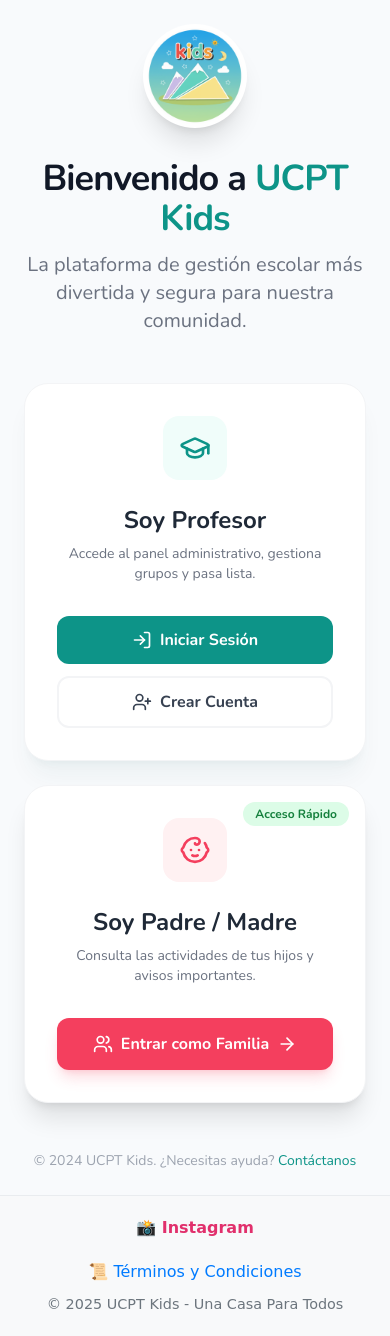
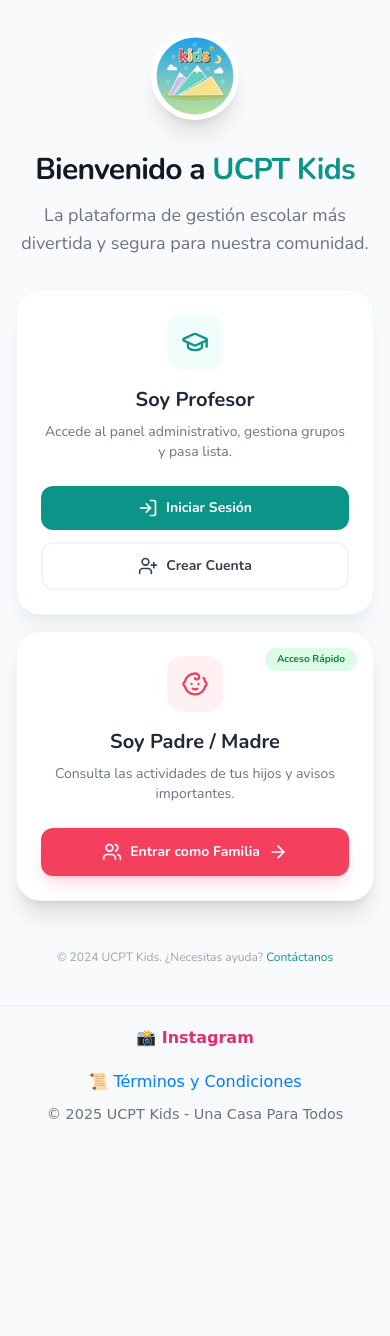
Before and after one commit to hidalgoalan84-a11y/ucptkids, a React (Vite) app in the folder client/: page / in a window 390 px wide. After the commit the page ends 1145 px from the top, so only its background shows below. Built offline with nearby package versions, Linux system fonts and the light colour scheme.

Commit message:
Fix: Landing Page blobs responsive y padding movil

```diff
--- a/client/src/pages/LandingPage.jsx
+++ b/client/src/pages/LandingPage.jsx
@@ -13,7 +13,6 @@ function LandingPage() {
   const navigate = useNavigate();
 
   const handleParentLogin = () => {
-    // Mantenemos la lógica original: Sesión temporal de Padre
     localStorage.setItem('user', JSON.stringify({ username: 'Padre de Familia', role: 'parent' }));
     navigate('/dashboard');
   };
@@ -32,80 +31,83 @@ function LandingPage() {
   };
 
   return (
-    <div className="min-h-screen bg-surface flex flex-col items-center justify-center p-6 relative overflow-hidden font-sans">
+    // 1. CORRECCIÓN: Padding responsivo (p-4 en móvil, p-6 en PC) y ancho máximo controlado
+    <div className="min-h-screen bg-surface flex flex-col items-center justify-center p-4 md:p-6 relative overflow-hidden font-sans w-full max-w-[100vw]">
 
-      {/* Fondo decorativo sutil */}
-      <div className="absolute top-[-20%] right-[-10%] w-[600px] h-[600px] bg-primary-100 rounded-full blur-3xl opacity-40 -z-10"></div>
-      <div className="absolute bottom-[-20%] left-[-10%] w-[500px] h-[500px] bg-accent-100 rounded-full blur-3xl opacity-40 -z-10"></div>
+      {/* 2. CORRECCIÓN DE FONDO:
+         Antes: w-[600px] (Muy grande para móvil)
+         Ahora: w-64 (256px en móvil) -> md:w-[600px] (Grande solo en PC)
+      */}
+      <div className="absolute top-[-10%] right-[-10%] w-64 h-64 md:w-[600px] md:h-[600px] bg-primary-100 rounded-full blur-3xl opacity-40 -z-10"></div>
+      <div className="absolute bottom-[-10%] left-[-10%] w-64 h-64 md:w-[500px] md:h-[500px] bg-accent-100 rounded-full blur-3xl opacity-40 -z-10"></div>
 
       <motion.div
         variants={containerVariants}
         initial="hidden"
         animate="visible"
-        className="w-full max-w-4xl"
+        className="w-full max-w-4xl z-10" // z-10 para asegurar que esté sobre el fondo
       >
         {/* HEADER CENTRAL */}
-        <div className="text-center mb-12">
+        <div className="text-center mb-8 md:mb-12 mt-4">
           <motion.div variants={itemVariants} className="inline-block p-1 bg-white rounded-full shadow-xl mb-6">
-            <img src="/img/logo.png" alt="UCPT Kids" className="w-24 h-24 rounded-full object-cover" />
+            <img src="/img/logo.png" alt="UCPT Kids" className="w-20 h-20 md:w-24 md:h-24 rounded-full object-cover" />
           </motion.div>
 
-          <motion.h1 variants={itemVariants} className="text-4xl md:text-5xl font-extrabold text-gray-900 mb-3 tracking-tight">
+          <motion.h1 variants={itemVariants} className="text-3xl md:text-5xl font-extrabold text-gray-900 mb-3 tracking-tight leading-tight">
             Bienvenido a <span className="text-primary-600">UCPT Kids</span>
           </motion.h1>
-          <motion.p variants={itemVariants} className="text-xl text-gray-500 max-w-lg mx-auto">
+          <motion.p variants={itemVariants} className="text-lg md:text-xl text-gray-500 max-w-lg mx-auto">
             La plataforma de gestión escolar más divertida y segura para nuestra comunidad.
           </motion.p>
         </div>
 
         {/* GRID DE SELECCIÓN DE ROL */}
-        <motion.div variants={itemVariants} className="grid grid-cols-1 md:grid-cols-2 gap-6 md:gap-10">
+        <motion.div variants={itemVariants} className="grid grid-cols-1 md:grid-cols-2 gap-4 md:gap-10 pb-8">
 
-          {/* TARJETA 1: PROFESORES (Acciones administrativas) */}
-          <div className="bg-white p-8 rounded-3xl shadow-xl shadow-primary-900/5 border border-gray-100 flex flex-col items-center text-center hover:border-primary-200 transition-colors">
-            <div className="w-16 h-16 bg-primary-50 rounded-2xl flex items-center justify-center text-primary-600 mb-6">
-              <GraduationCap className="w-8 h-8" />
+          {/* TARJETA 1: PROFESORES */}
+          <div className="bg-white p-6 md:p-8 rounded-3xl shadow-xl shadow-primary-900/5 border border-gray-100 flex flex-col items-center text-center hover:border-primary-200 transition-colors">
+            <div className="w-14 h-14 md:w-16 md:h-16 bg-primary-50 rounded-2xl flex items-center justify-center text-primary-600 mb-4 md:mb-6">
+              <GraduationCap className="w-7 h-7 md:w-8 md:h-8" />
             </div>
-            <h3 className="text-2xl font-bold text-gray-800 mb-2">Soy Profesor</h3>
-            <p className="text-gray-500 mb-8 text-sm">
+            <h3 className="text-xl md:text-2xl font-bold text-gray-800 mb-2">Soy Profesor</h3>
+            <p className="text-gray-500 mb-6 md:mb-8 text-sm">
               Accede al panel administrativo, gestiona grupos y pasa lista.
             </p>
 
             <div className="w-full space-y-3">
               <Link
                 to="/login"
-                className="w-full flex items-center justify-center gap-2 bg-primary-600 hover:bg-primary-700 text-white py-3 rounded-xl font-bold transition-all active:scale-95"
+                className="w-full flex items-center justify-center gap-2 bg-primary-600 hover:bg-primary-700 text-white py-3 rounded-xl font-bold transition-all active:scale-95 text-sm md:text-base"
               >
                 <LogIn className="w-5 h-5" /> Iniciar Sesión
               </Link>
               <Link
                 to="/register"
-                className="w-full flex items-center justify-center gap-2 bg-white border-2 border-gray-100 text-gray-700 hover:border-primary-200 hover:text-primary-600 py-3 rounded-xl font-bold transition-colors"
+                className="w-full flex items-center justify-center gap-2 bg-white border-2 border-gray-100 text-gray-700 hover:border-primary-200 hover:text-primary-600 py-3 rounded-xl font-bold transition-colors text-sm md:text-base"
               >
                 <UserPlus className="w-5 h-5" /> Crear Cuenta
               </Link>
             </div>
           </div>
 
-          {/* TARJETA 2: PADRES (Acceso directo limitado) */}
-          <div className="bg-white p-8 rounded-3xl shadow-xl shadow-accent-900/5 border border-gray-100 flex flex-col items-center text-center hover:border-accent-200 transition-colors relative overflow-hidden">
-            {/* Etiqueta de "Fácil Acceso" */}
-            <div className="absolute top-4 right-4 bg-green-100 text-green-700 text-xs font-bold px-3 py-1 rounded-full">
+          {/* TARJETA 2: PADRES */}
+          <div className="bg-white p-6 md:p-8 rounded-3xl shadow-xl shadow-accent-900/5 border border-gray-100 flex flex-col items-center text-center hover:border-accent-200 transition-colors relative overflow-hidden">
+            <div className="absolute top-4 right-4 bg-green-100 text-green-700 text-[10px] md:text-xs font-bold px-3 py-1 rounded-full">
               Acceso Rápido
             </div>
 
-            <div className="w-16 h-16 bg-accent-50 rounded-2xl flex items-center justify-center text-accent-500 mb-6">
-              <Baby className="w-8 h-8" />
+            <div className="w-14 h-14 md:w-16 md:h-16 bg-accent-50 rounded-2xl flex items-center justify-center text-accent-500 mb-4 md:mb-6">
+              <Baby className="w-7 h-7 md:w-8 md:h-8" />
             </div>
-            <h3 className="text-2xl font-bold text-gray-800 mb-2">Soy Padre / Madre</h3>
-            <p className="text-gray-500 mb-8 text-sm">
+            <h3 className="text-xl md:text-2xl font-bold text-gray-800 mb-2">Soy Padre / Madre</h3>
+            <p className="text-gray-500 mb-6 md:mb-8 text-sm">
               Consulta las actividades de tus hijos y avisos importantes.
             </p>
 
             <div className="w-full mt-auto">
               <button
                 onClick={handleParentLogin}
-                className="w-full flex items-center justify-center gap-2 bg-accent-500 hover:bg-accent-600 text-white py-3.5 rounded-xl font-bold transition-all active:scale-95 shadow-lg shadow-accent-500/20"
+                className="w-full flex items-center justify-center gap-2 bg-accent-500 hover:bg-accent-600 text-white py-3.5 rounded-xl font-bold transition-all active:scale-95 shadow-lg shadow-accent-500/20 text-sm md:text-base"
               >
                 <Users className="w-5 h-5" /> Entrar como Familia <ArrowRight className="w-5 h-5" />
               </button>
@@ -115,8 +117,8 @@ function LandingPage() {
         </motion.div>
 
         {/* FOOTER */}
-        <motion.div variants={itemVariants} className="mt-12 text-center">
-          <p className="text-gray-400 text-sm">
+        <motion.div variants={itemVariants} className="mt-4 md:mt-12 text-center pb-6">
+          <p className="text-gray-400 text-xs md:text-sm">
             © 2024 UCPT Kids. ¿Necesitas ayuda? <a href="#" className="text-primary-600 hover:underline">Contáctanos</a>
           </p>
         </motion.div>
```
